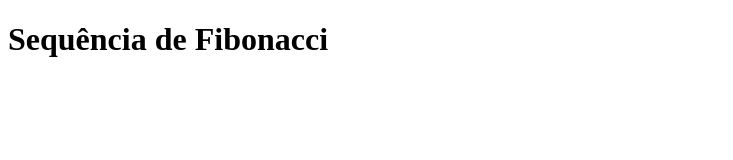
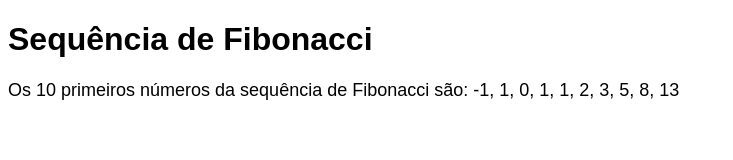
Before and after one commit to 0camila0/javascript, a plain HTML site: page index.html in a window 1280 px wide. Shown: the whole page, without its empty margins (0-733 px from the left). Drawn offline with Linux system fonts and the light colour scheme.

Commit message:
Update index.html

```diff
--- a/index.html
+++ b/index.html
@@ -4,21 +4,32 @@
     <meta charset="UTF-8">
     <meta name="viewport" content="width=device-width, initial-scale=1.0">
     <title>Sequência de Fibonacci</title>
+    <style>
+        body {
+            font-family: Arial, sans-serif;
+        }
+        .resultado {
+            margin-top: 20px;
+            font-size: 18px;
+        }
+    </style>
+</head>
+<body>
+    <h1>Sequência de Fibonacci</h1>
+    <div class="resultado" id="resultado"></div>
+
     <script>
         function fibonacci() {
-            let fib = [-1, 1]; // Iniciando com -1 e 1
+            let fib = [-1, 1];
 
-            // Gerar os próximos 8 números da sequência
             for (let i = 2; i < 10; i++) {
                 fib[i] = fib[i - 1] + fib[i - 2];
             }
 
-            // Exibir a sequência
-            alert("Os 10 primeiros números da sequência de Fibonacci são: " + fib.join(", "));
+            document.getElementById('resultado').innerText = "Os 10 primeiros números da sequência de Fibonacci são: " + fib.join(", ");
         }
+
+        window.onload = fibonacci;
     </script>
-</head>
-<body onload="fibonacci()">
-    <h1>Sequência de Fibonacci</h1>
 </body>
 </html>
```
